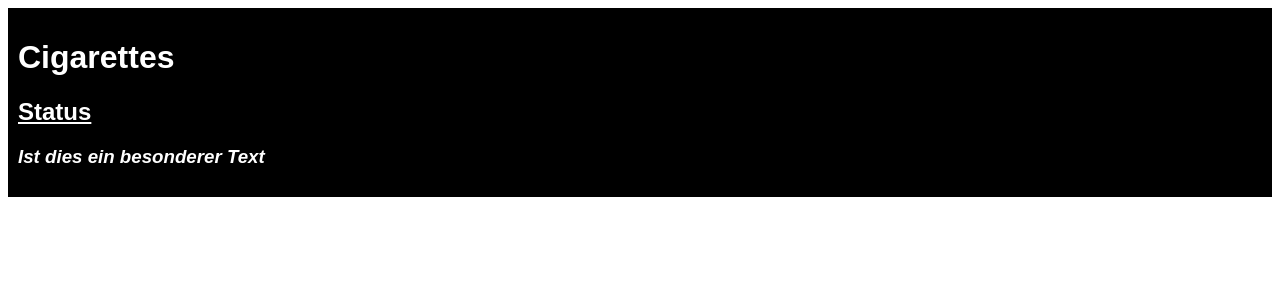
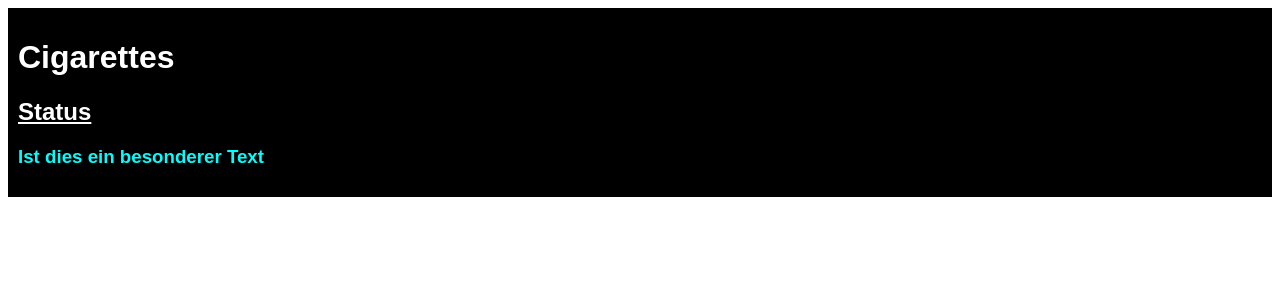
Before and after one commit to siggi-ai/Vue-Practice, a Vue app: page / in a window 1280 px wide. Shown: the top 300 px of the page. Built offline with nearby package versions, Linux system fonts and the light colour scheme.

Commit message:
two different classes

```diff
--- a/src/App.vue
+++ b/src/App.vue
@@ -2,7 +2,9 @@
   <div class="main">
     <h1>Cigarettes</h1>
     <h2 class="underline" v-bind:class="state">Status</h2>
-    <h3 :class="{ especially: active }">Ist dies ein besonderer Text</h3>
+    <h3 :class="active ? 'especially' : 'normal'">
+      Ist dies ein besonderer Text
+    </h3>
   </div>
 </template>
 
@@ -12,7 +14,7 @@ export default {
   data() {
     return {
       state: "success",
-      active: true,
+      active: false,
     };
   },
 };
@@ -32,4 +34,7 @@ export default {
   font-weight: 800;
   font-style: italic;
 }
+.normal {
+  color:aqua;
+}
 </style>
```
